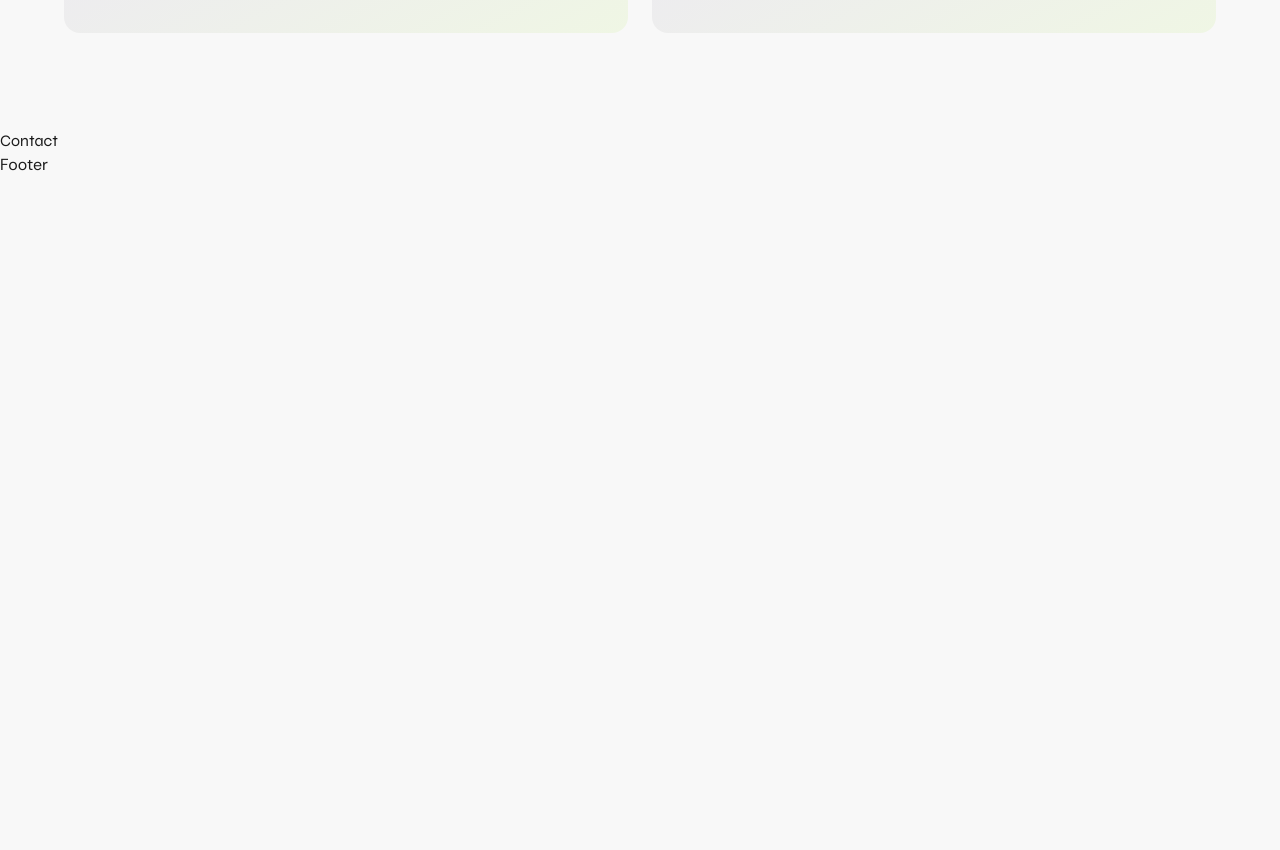
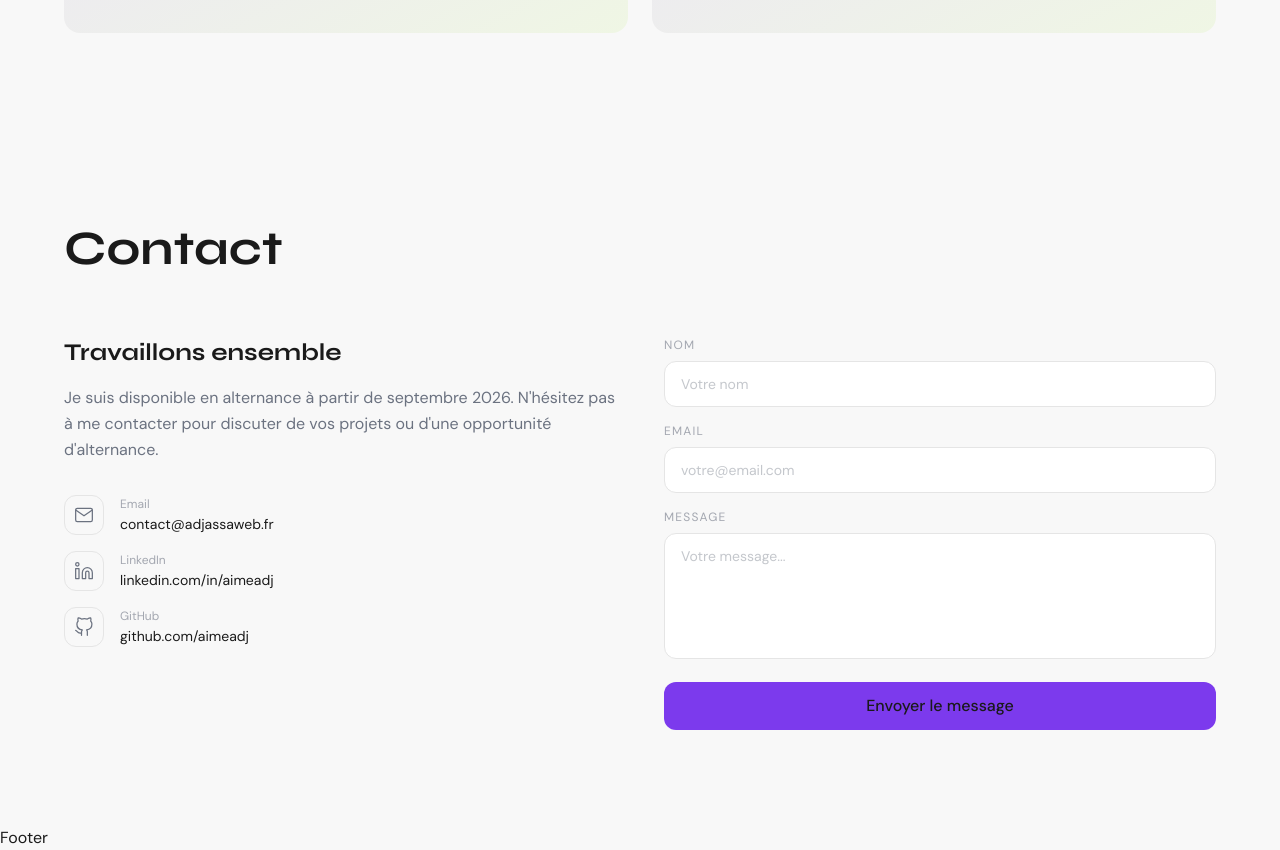
Before and after one commit to 41M3Dev/Portfolio, a React app: page / in a window 1280 px wide. Shown: the part 2720-3570 px from the top of the page. Before the commit the page ends 2897 px from the top, so only its background shows below. Built offline with nearby package versions, Linux system fonts and the light colour scheme; the HTML template or start-up script is replaced by a standard one.

Commit message:
feat: ajout du composant Contact avec formulaire EmailJS

```diff
--- a/package.json
+++ b/package.json
@@ -10,6 +10,7 @@
     "preview": "vite preview"
   },
   "dependencies": {
+    "@emailjs/browser": "^4.4.1",
     "framer-motion": "^12.38.0",
     "react": "^19.2.6",
     "react-dom": "^19.2.6",
--- a/src/components/Contact.jsx
+++ b/src/components/Contact.jsx
@@ -1 +1,189 @@
-export default function Contact() { return <section id="contact"><h1>Contact</h1></section> }
+import { useState, useRef } from 'react'
+import { motion } from 'framer-motion'
+import emailjs from '@emailjs/browser'
+
+const infos = [
+    {
+        label: 'Email',
+        value: 'contact@adjassaweb.fr',
+        href: 'mailto:contact@adjassaweb.fr',
+        icon: (
+            <svg xmlns="http://www.w3.org/2000/svg" width="20" height="20" viewBox="0 0 24 24" fill="none" stroke="currentColor" strokeWidth="1.5" strokeLinecap="round" strokeLinejoin="round">
+                <path d="M4 4h16c1.1 0 2 .9 2 2v12c0 1.1-.9 2-2 2H4c-1.1 0-2-.9-2-2V6c0-1.1.9-2 2-2z"/><polyline points="22,6 12,13 2,6"/>
+            </svg>
+        ),
+    },
+    {
+        label: 'LinkedIn',
+        value: 'linkedin.com/in/aimeadj',
+        href: 'https://www.linkedin.com/in/aimeadj',
+        icon: (
+            <svg xmlns="http://www.w3.org/2000/svg" width="20" height="20" viewBox="0 0 24 24" fill="none" stroke="currentColor" strokeWidth="1.5" strokeLinecap="round" strokeLinejoin="round">
+                <path d="M16 8a6 6 0 0 1 6 6v7h-4v-7a2 2 0 0 0-2-2 2 2 0 0 0-2 2v7h-4v-7a6 6 0 0 1 6-6z"/><rect x="2" y="9" width="4" height="12"/><circle cx="4" cy="4" r="2"/>
+            </svg>
+        ),
+    },
+    {
+        label: 'GitHub',
+        value: 'github.com/aimeadj',
+        href: 'https://github.com/aimeadj',
+        icon: (
+            <svg xmlns="http://www.w3.org/2000/svg" width="20" height="20" viewBox="0 0 24 24" fill="none" stroke="currentColor" strokeWidth="1.5" strokeLinecap="round" strokeLinejoin="round">
+                <path d="M9 19c-5 1.5-5-2.5-7-3m14 6v-3.87a3.37 3.37 0 0 0-.94-2.61c3.14-.35 6.44-1.54 6.44-7A5.44 5.44 0 0 0 20 4.77 5.07 5.07 0 0 0 19.91 1S18.73.65 16 2.48a13.38 13.38 0 0 0-7 0C6.27.65 5.09 1 5.09 1A5.07 5.07 0 0 0 5 4.77a5.44 5.44 0 0 0-1.5 3.78c0 5.42 3.3 6.61 6.44 7A3.37 3.37 0 0 0 9 18.13V22"/>
+            </svg>
+        ),
+    },
+]
+
+export default function Contact() {
+    const formRef = useRef()
+    const [status, setStatus] = useState('idle')
+
+    const handleSubmit = async (e) => {
+        e.preventDefault()
+        setStatus('loading')
+
+        try {
+            await emailjs.sendForm(
+                import.meta.env.VITE_EMAILJS_SERVICE_ID,
+                import.meta.env.VITE_EMAILJS_TEMPLATE_ID,
+                formRef.current,
+                import.meta.env.VITE_EMAILJS_PUBLIC_KEY
+            )
+            setStatus('success')
+            formRef.current.reset()
+        } catch (err) {
+            setStatus('error')
+        }
+    }
+
+    return (
+        <section id="contact" className="py-24 px-6">
+            <div className="max-w-6xl mx-auto">
+
+                <motion.h2
+                    initial={{ opacity: 0, y: 20 }}
+                    whileInView={{ opacity: 1, y: 0 }}
+                    viewport={{ once: true }}
+                    transition={{ duration: 0.6 }}
+                    className="font-display font-bold text-4xl md:text-5xl text-brand-text mb-16"
+                >
+                    Contact
+                </motion.h2>
+
+                <div className="grid grid-cols-1 md:grid-cols-2 gap-12">
+
+                    {/* Infos gauche */}
+                    <motion.div
+                        initial={{ opacity: 0, x: -30 }}
+                        whileInView={{ opacity: 1, x: 0 }}
+                        viewport={{ once: true }}
+                        transition={{ duration: 0.6 }}
+                        className="flex flex-col gap-8"
+                    >
+                        <div>
+                            <h3 className="font-display font-bold text-2xl text-brand-text mb-4">
+                                Travaillons ensemble
+                            </h3>
+                            <p className="font-body text-brand-muted leading-relaxed">
+                                Je suis disponible en alternance à partir de septembre 2026.
+                                N'hésitez pas à me contacter pour discuter de vos projets ou
+                                d'une opportunité d'alternance.
+                            </p>
+                        </div>
+
+                        <div className="flex flex-col gap-4">
+                            {infos.map((info) => (
+                                <a
+                                    key={info.label}
+                                    href={info.href}
+                                    target={info.label !== 'Email' ? '_blank' : undefined}
+                                    rel="noreferrer"
+                                    className="flex items-center gap-4 text-brand-muted hover:text-violet transition-colors duration-300 group"
+                                >
+                                    <div className="w-10 h-10 rounded-xl border border-brand-border flex items-center justify-center group-hover:border-violet/40 transition-colors duration-300">
+                                        {info.icon}
+                                    </div>
+                                    <div>
+                                        <p className="text-xs text-brand-muted/60 mb-0.5">{info.label}</p>
+                                        <p className="text-sm text-brand-text">{info.value}</p>
+                                    </div>
+                                </a>
+                            ))}
+        </div>
+</motion.div>
+
+{/* Formulaire droite */}
+    <motion.form
+        ref={formRef}
+        onSubmit={handleSubmit}
+        initial={{ opacity: 0, x: 30 }}
+        whileInView={{ opacity: 1, x: 0 }}
+        viewport={{ once: true }}
+        transition={{ duration: 0.6 }}
+        className="flex flex-col gap-4"
+    >
+        <div>
+            <label className="text-xs text-brand-muted/60 uppercase tracking-widest mb-2 block">
+                Nom
+            </label>
+            <input
+                type="text"
+                name="from_name"
+                required
+                placeholder="Votre nom"
+                className="w-full px-4 py-3 rounded-xl border border-brand-border bg-brand-card text-brand-text placeholder:text-brand-muted/40 focus:outline-none focus:border-violet/40 transition-colors duration-300 font-body text-sm"
+            />
+        </div>
+
+        <div>
+            <label className="text-xs text-brand-muted/60 uppercase tracking-widest mb-2 block">
+                Email
+            </label>
+            <input
+                type="email"
+                name="from_email"
+                required
+                placeholder="votre@email.com"
+                className="w-full px-4 py-3 rounded-xl border border-brand-border bg-brand-card text-brand-text placeholder:text-brand-muted/40 focus:outline-none focus:border-violet/40 transition-colors duration-300 font-body text-sm"
+            />
+        </div>
+
+        <div>
+            <label className="text-xs text-brand-muted/60 uppercase tracking-widest mb-2 block">
+                Message
+            </label>
+            <textarea
+                name="message"
+                required
+                rows={5}
+                placeholder="Votre message..."
+                className="w-full px-4 py-3 rounded-xl border border-brand-border bg-brand-card text-brand-text placeholder:text-brand-muted/40 focus:outline-none focus:border-violet/40 transition-colors duration-300 font-body text-sm resize-none"
+            />
+        </div>
+
+        <button
+            type="submit"
+            disabled={status === 'loading'}
+            className="w-full py-3 rounded-xl bg-violet hover:bg-violet-dark text-brand-text font-body font-medium transition-colors duration-300 disabled:opacity-50"
+        >
+            {status === 'loading' ? 'Envoi en cours...' : 'Envoyer le message'}
+        </button>
+
+        {status === 'success' && (
+            <p className="text-sm text-center text-green-500">
+                Message envoyé avec succès !
+            </p>
+        )}
+        {status === 'error' && (
+            <p className="text-sm text-center text-red-500">
+                Une erreur est survenue. Réessayez.
+            </p>
+        )}
+    </motion.form>
+
+</div>
+</div>
+</section>
+)
+}
```
Also changed, not shown: 2 other files (tests, documents, lock files or other folders).
